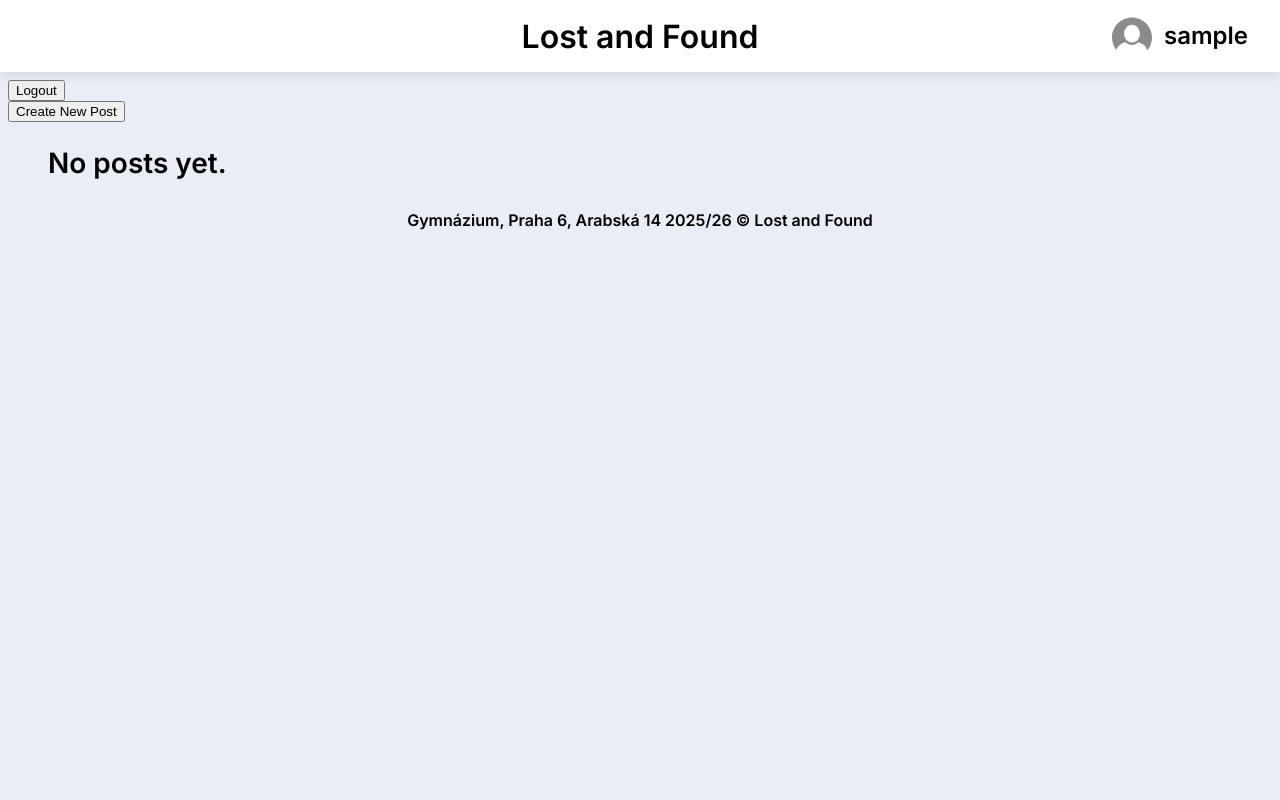
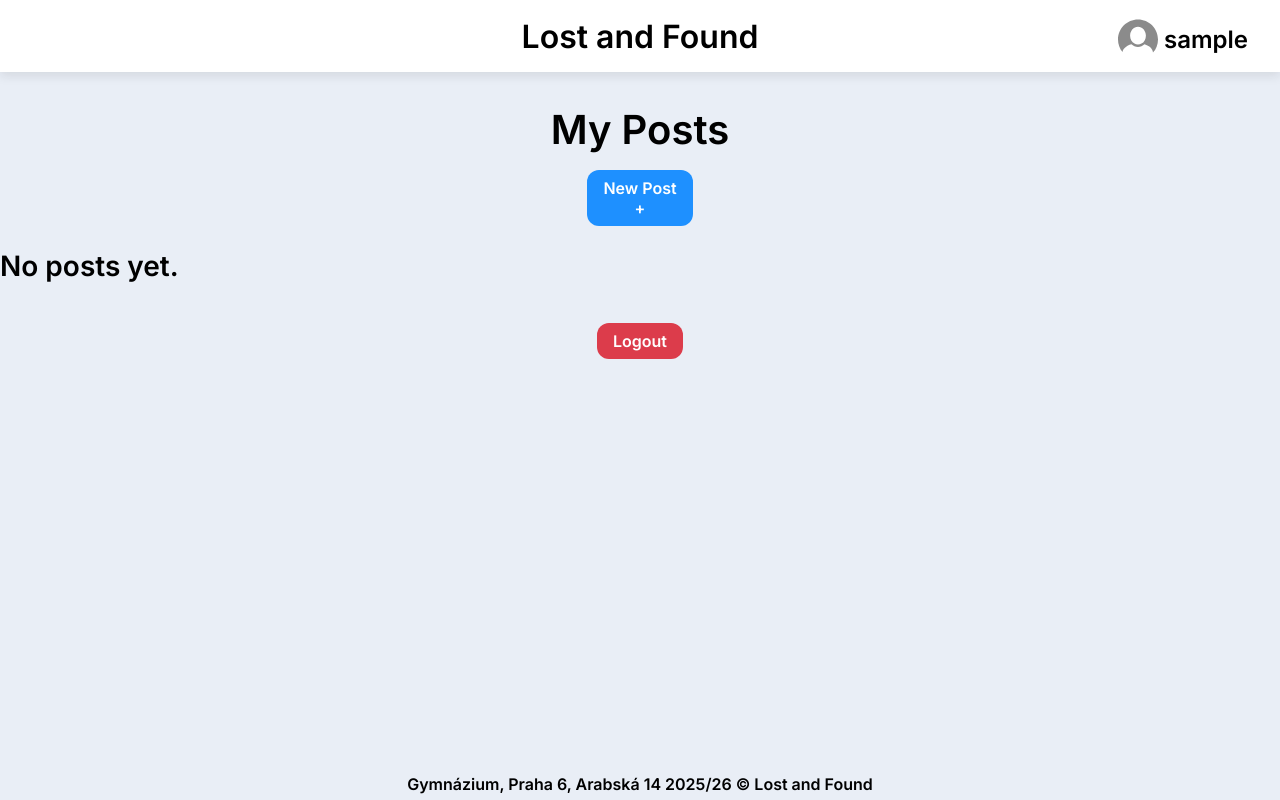
Before and after one commit to BrunoChvalkovsky/rocnikovy_projekt_lostandfound, a Django app: page /myposts/ in a window 1280 px wide. Run offline with Django 5.2, Linux system fonts and the light colour scheme; the visitor is signed in with stand-in values (Sample User, id 1); data that the repository does not hold is empty.

Commit message:
userposts, myposts design

```diff
--- a/lostandfound/templates/project/myposts.html
+++ b/lostandfound/templates/project/myposts.html
@@ -1,23 +1,32 @@
 {% extends "project/base.html" %}
+{% load static %}
+
+{% block title %}
+    <title>
+        My Posts - Lost and Found
+    </title>
+{% endblock %}
+
+{% block head %}
+    {{ block.super }}
+    <link rel="stylesheet" href="{% static 'project/css/myposts.css' %}">
+{% endblock %}
 
 {% block header %}
 {% endblock %}
 
 {% block main %}
-<h2>My Posts</h2>
+<div class="myposts">
+  <h2 class="myposts-title">My Posts</h2>
 
-<form method="POST" action="{% url 'logout' %}">
-  {% csrf_token %}
-  <button type="submit">Logout</button>
-</form>
+  <button class="create-button" onclick="window.location.href='{% url 'createpost' %}'">New Post <br> +</button>
 
-<button onclick="window.location.href='{% url 'createpost' %}'">Create New Post</button>
-
-<ul>
+  <ul class="posts">
     {% for post in posts %}
       <div class="post-item">
-      <a href="{% url 'postdetails' post.id %}">{{ post.title }}
-        <img src="{{ post.image.url }}" alt="{{ post.title }}">
+        <a class="post-content" href="{% url 'postdetails' post.id %}">
+          <h2>{{ post.title }}</h2>
+          <img class="post-image" src="{{ post.image.url }}" alt="{{ post.title }}">
           {% if post.is_solved %}
               (Solved)
           {% endif %}
@@ -27,4 +36,13 @@
       <h2>No posts yet.</h2>
     {% endfor %}
   </ul>
+
+  <form method="POST" action="{% url 'logout' %}">
+    {% csrf_token %}
+    <button class="logout-button" type="submit">Logout</button>
+  </form>
+</div>
 {% endblock %}
+
+{% block footer %}
+{% endblock %}
--- a/lostandfound/templates/project/userposts.html
+++ b/lostandfound/templates/project/userposts.html
@@ -17,13 +17,13 @@
 
 {% block main %}
     <div class="userposts">
-        <h2>All {{ viewed_user.profile.name }}'s Posts</h2>
-        <ul>
+        <h2 class="userposts-title">All {{ viewed_user.profile.name }}'s Posts</h2>
+        <ul class="posts">
             {% for post in posts %}
                 <div class="post-item">
                     <a class="post-content" href="{% url 'postdetails' post.id %}">
                         <h2>{{ post.title }}</h2>
-                        <img src="{{ post.image.url }}" alt="{{ post.title }}">
+                        <img class="post-image" src="{{ post.image.url }}" alt="{{ post.title }}">
                     </a>
                 </div>
             {% empty %}
--- a/static/project/css/base.css
+++ b/static/project/css/base.css
@@ -1,4 +1,15 @@
 @import url('https://fonts.googleapis.com/css2?family=Inter:wght@400;500;600&display=swap');
+
+html, body {
+    height: 100%;
+    margin: 0;
+}
+
+body {
+    display: flex;
+    flex-direction: column;
+    background-color: #e9eef6;
+}
 
 a {
     text-decoration: none;
@@ -9,15 +20,15 @@ h2 {
     font: 600 3.5vh 'Inter', sans-serif;
 }
 
-body {
-    background-color: #e9eef6;
+main {
+    flex: 1;
+    padding-top: 9vh;
 }
 
 .header {
     display: flex;
     align-items: center;
     justify-content: flex-start;
-    position: relative;
     background-color: white;
     box-shadow: 0 4px 10px rgba(30, 30, 30, 0.1);
     height: 9vh;
@@ -28,7 +39,6 @@ body {
     right: 0;
     width: 100%;
     z-index: 1000;
-    margin: 0;
 }
 
 .logo {
@@ -42,10 +52,8 @@ body {
 .login {
     margin-left: auto;
     margin-right: 2.5vw;
-    align-self: center;
     color: darkblue;
-    border-color: darkblue;
-    border-style: solid;
+    border: 2px solid darkblue;
     border-radius: 3vh;
     padding: 0.75vh 1.75vh;
 }
@@ -68,28 +76,19 @@ body {
     opacity: 0.75;
     width: 5vh;
     height: 5vh;
-    margin-right: 0.4vw;
-    transform: translateY(-0.25vh);
-    flex: 0 0 5vh;
-    display: block;
     object-fit: cover;
 }
+
 .user-name {
-    display: inline-block;
     line-height: 1;
-    vertical-align: middle;
+    transform: translateY(+0.5vh);
 }
+
 .footer {
-    left: 0;
-    right: 0;
-    bottom: 0;
     width: 100%;
     display: flex;
     justify-content: center;
     align-items: center;
     height: 4vh;
     font: 600 1rem 'Inter', sans-serif;
-    z-index: 1000;
-    margin: 0;
-    margin-top: 3vh;
 }
--- a/static/project/css/homepage.css
+++ b/static/project/css/homepage.css
@@ -1,6 +1,3 @@
-.homepage {
-    margin-top: 12vh;
-}
 .homepage-title {
     display: flex;
     justify-content: center;
@@ -33,6 +30,7 @@
     align-items: center;
     font: 600 2.5vh 'Inter', sans-serif;
     margin-right: auto;
+    gap: 0.5vw;
 }
 .owner .user-img {
     transform: translateY(-0.6vh);
--- /dev/null
+++ b/static/project/css/myposts.css
@@ -0,0 +1,72 @@
+.myposts-title {
+    display: flex;
+    justify-content: center;
+    font: 600 5vh 'Inter', sans-serif;
+    margin-bottom: 2vh;
+}
+.posts {
+    display: grid;
+    grid-template-columns: repeat(3, 1fr);
+    grid-auto-rows: auto;
+    gap: 1.5vw;
+    list-style: none;
+    padding: 0;
+    margin: 0;
+}
+.post-item {
+    display: flex;
+    background-color: white;
+    box-shadow: 0 4px 10px rgba(30, 30, 30, 0.1);
+    border-radius: 2.5vw;
+    padding: 3vw;
+    margin-top: 3vh;
+    pointer-events: all;
+}
+.post-image {
+    justify-self: center;
+    margin-left: auto;
+    margin-right: auto;
+    display: block;
+    max-width: 100%;
+    width: auto;
+    height: auto;
+    max-height: 30vh;
+    border-radius: 1.5vw;
+    object-fit: contain;
+}
+
+.create-button,
+.logout-button {
+    font: 600 2vh 'Inter', sans-serif;
+    display: flex;
+    padding: 1vh 2vh;
+    border: none;
+    border-radius: 1.5vh;
+    cursor: pointer;
+    width: auto;
+    max-width: 20vh;
+    color: white;
+    transition: background-color 0.2s, color 0.5s;
+    margin-left: auto;
+    margin-right: auto;
+    margin-top: 2vh;
+}
+
+.create-button:hover,
+.logout-button:hover {
+    color: black;
+    transition: background-color 0.2s, color 0.5s;
+}
+.create-button {
+    background-color: rgb(30, 144, 255);
+}
+
+.create-button:hover {
+    background-color: rgb(0, 102, 204);
+}
+.logout-button {
+    background-color: rgb(220, 60, 75);
+}
+.logout-button:hover {
+    background-color: rgb(183, 15, 31);
+}
```
Also changed, not shown: static/project/css/postdetails.css (+8 -11 lines), static/project/css/userposts.css (+35 -2 lines). Lines whose indentation alone changed are shown as unchanged.
